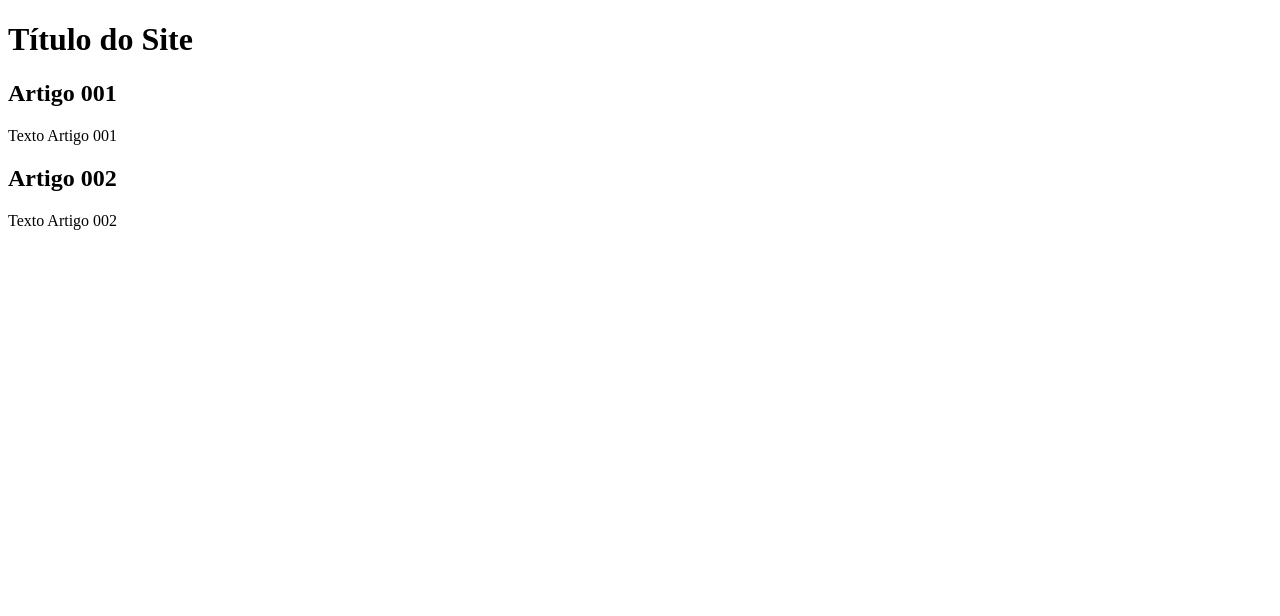
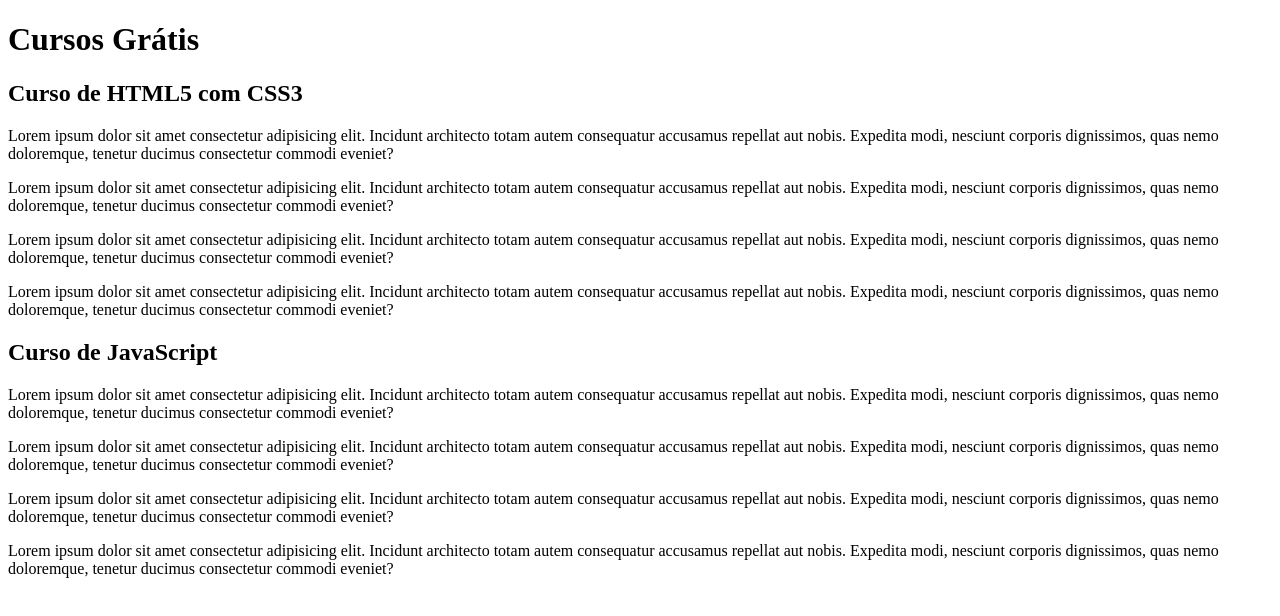
Before and after one commit to kikidimbu/Projeto-site, a plain HTML site: page index.html in a window 1280 px wide. Drawn offline with Linux system fonts and the light colour scheme.

Commit message:
content started

```diff
--- a/index.html
+++ b/index.html
@@ -9,15 +9,21 @@
 <body>
     <main>
         <header>
-            <h1>Título do Site</h1>
+            <h1>Cursos Grátis</h1>
         </header>
         <article>
-            <h2>Artigo 001</h2>
-            <p>Texto Artigo 001</p>
+            <h2>Curso de HTML5 com CSS3</h2>
+            <p>Lorem ipsum dolor sit amet consectetur adipisicing elit. Incidunt architecto totam autem consequatur accusamus repellat aut nobis. Expedita modi, nesciunt corporis dignissimos, quas nemo doloremque, tenetur ducimus consectetur commodi eveniet?</p>
+            <p>Lorem ipsum dolor sit amet consectetur adipisicing elit. Incidunt architecto totam autem consequatur accusamus repellat aut nobis. Expedita modi, nesciunt corporis dignissimos, quas nemo doloremque, tenetur ducimus consectetur commodi eveniet?</p>
+            <p>Lorem ipsum dolor sit amet consectetur adipisicing elit. Incidunt architecto totam autem consequatur accusamus repellat aut nobis. Expedita modi, nesciunt corporis dignissimos, quas nemo doloremque, tenetur ducimus consectetur commodi eveniet?</p>
+            <p>Lorem ipsum dolor sit amet consectetur adipisicing elit. Incidunt architecto totam autem consequatur accusamus repellat aut nobis. Expedita modi, nesciunt corporis dignissimos, quas nemo doloremque, tenetur ducimus consectetur commodi eveniet?</p>
         </article>
         <article>
-            <h2>Artigo 002</h2>
-            <p>Texto Artigo 002</p>
+            <h2>Curso de JavaScript</h2>
+            <p>Lorem ipsum dolor sit amet consectetur adipisicing elit. Incidunt architecto totam autem consequatur accusamus repellat aut nobis. Expedita modi, nesciunt corporis dignissimos, quas nemo doloremque, tenetur ducimus consectetur commodi eveniet?</p>
+            <p>Lorem ipsum dolor sit amet consectetur adipisicing elit. Incidunt architecto totam autem consequatur accusamus repellat aut nobis. Expedita modi, nesciunt corporis dignissimos, quas nemo doloremque, tenetur ducimus consectetur commodi eveniet?</p>
+            <p>Lorem ipsum dolor sit amet consectetur adipisicing elit. Incidunt architecto totam autem consequatur accusamus repellat aut nobis. Expedita modi, nesciunt corporis dignissimos, quas nemo doloremque, tenetur ducimus consectetur commodi eveniet?</p>
+            <p>Lorem ipsum dolor sit amet consectetur adipisicing elit. Incidunt architecto totam autem consequatur accusamus repellat aut nobis. Expedita modi, nesciunt corporis dignissimos, quas nemo doloremque, tenetur ducimus consectetur commodi eveniet?</p>
         </article>
     </main>
 </body>
```
